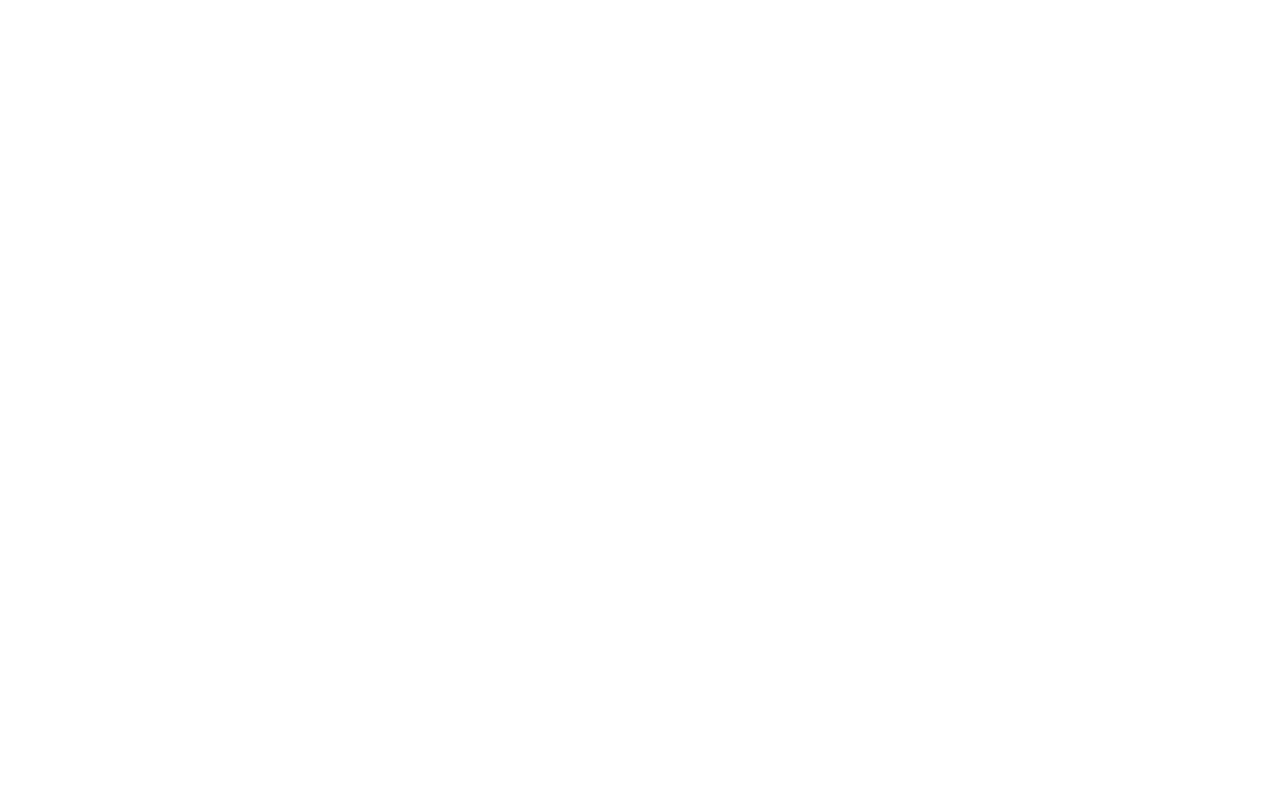
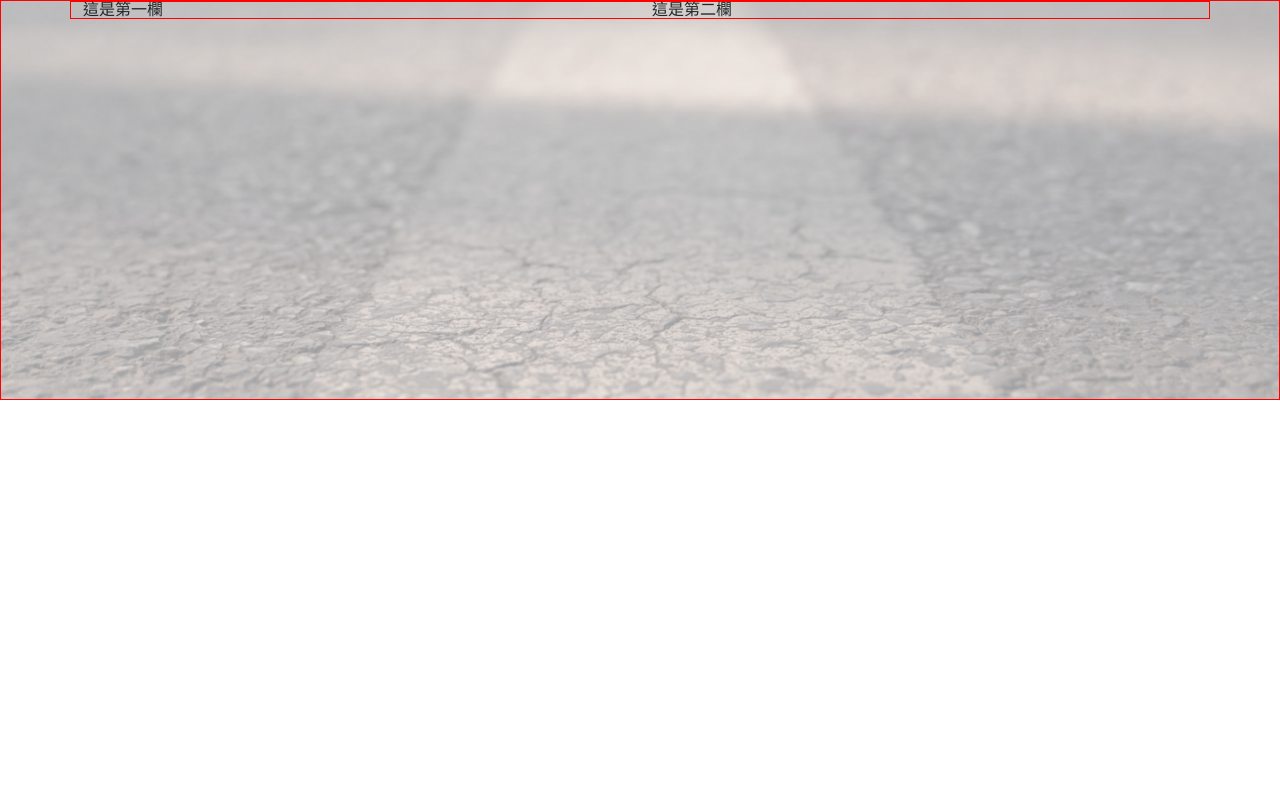
Before and after one commit to axekk121217/project_g2, a PHP site: page /news.html in a window 1280 px wide. Before the commit the page is empty. Run offline with PHP 8.4, Linux system fonts and the light colour scheme; style sheets or scripts are compiled from the project's sources.

Commit message:
set bootstrap sass and add images file

```diff
--- a/gulpfile.js
+++ b/gulpfile.js
@@ -63,7 +63,7 @@
 const imagemin = require('gulp-imagemin');
 
 function min_images(){
-    return src('src/images/*.*')
+    return src('src/images/**/*.*')
     .pipe(imagemin([
         imagemin.mozjpeg({quality: 70, progressive: true}) // 壓縮品質      quality越低 -> 壓縮越大 -> 品質越差
     ]))
--- a/package.json
+++ b/package.json
@@ -23,5 +23,8 @@
     "gulp-sass": "^5.0.0",
     "gulp-uglify": "^3.0.2",
     "sass": "^1.44.0"
+  },
+  "dependencies": {
+    "bootstrap": "^5.1.3"
   }
 }
--- a/src/news.html
+++ b/src/news.html
@@ -0,0 +1,26 @@
+<!DOCTYPE html>
+<html lang="zh-Hant">
+<head>
+    <meta charset="UTF-8">
+    <meta http-equiv="X-UA-Compatible" content="IE=edge">
+    <meta name="viewport" content="width=device-width, initial-scale=1.0">
+    <title>最新消息</title>
+    <link rel="stylesheet" href="css/style.css">
+
+</head>
+<body>
+    <div class="newsFullBanner">
+        <div class="container news_banner">
+            <div class="row">
+                <div class="col-6">這是第一欄</div>
+                <div class="col-6">這是第二欄</div>
+            </div>
+        </div>
+
+    </div>
+
+
+
+
+</body>
+</html>
--- a/src/sass/base/_reset.scss
+++ b/src/sass/base/_reset.scss
@@ -4,6 +4,7 @@
 */
 *{
 	font-family: $fontFamily_Ch, $fontFamily_En;
+	box-sizing: border-box;
 }
 
 html, body, div, span, applet, object, iframe,
--- a/src/sass/page/_new.scss
+++ b/src/sass/page/_new.scss
@@ -0,0 +1,12 @@
+.newsFullBanner{
+    width: 100%;
+    height: 400px;
+    border: 1px solid red;
+    background: url('../images/news/path.jpg');
+    background-repeat: no-repeat;
+    background-size: cover;
+    background-position: center center;
+}
+.news_banner{
+    border: 1px solid red;
+}
--- a/src/sass/style.scss
+++ b/src/sass/style.scss
@@ -1,7 +1,12 @@
+// 使用套件
+@import "../../node_modules/bootstrap/scss/bootstrap";
+
+// 共用自訂元件
 @import 'base/var';
 @import 'base/reset';
 @import 'mixin/mixin';
 @import 'module/el';
+
 
 // 整合頁面scss
 @import 'layout/landing_page';
```
Also changed, not shown: package-lock.json, src/images/news/newspapaer.jpg (added), src/images/news/path.jpg (added), src/images/news/soon.jpg (added).
